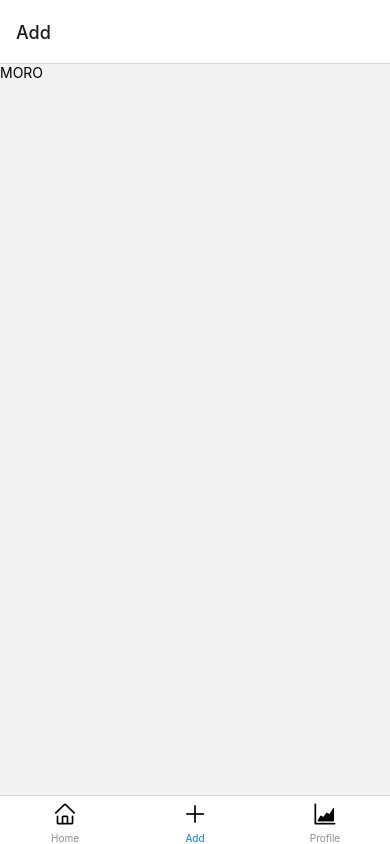
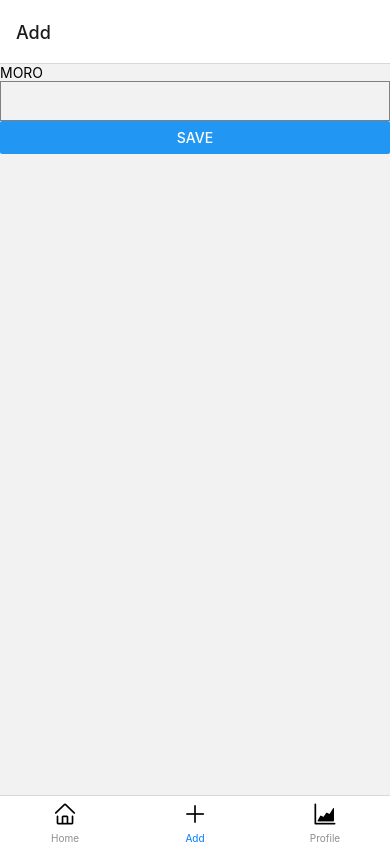
Before and after one commit to juhoohuj/mobile-project, a React Native app: screen /Add in a window 390 px wide. Built offline with nearby package versions, Linux system fonts and the light colour scheme.

Commit message:
async testing for adding execrices

```diff
--- a/components/AddScreen.js
+++ b/components/AddScreen.js
@@ -1,9 +1,52 @@
 import { View, Text } from "react-native";
+import AsyncStorage from '@react-native-async-storage/async-storage';
+import { useState, useEffect } from "react";
+import { Button } from "react-native";
+import { TextInput } from "react-native";
+
+
 
  const AddScreen = () => {
+    const [value, setValue] = useState("");
+    const [text, setText] = useState("");
+    const saveData = async (value) => {
+        try {
+            await AsyncStorage.setItem("test", JSON.stringify(value));
+          } catch (error) {
+            console.log(error);
+          }
+        };
+
+    const getData = async () => {
+        try {
+            const savedData = await AsyncStorage.getItem("test");
+            const currentData = JSON.parse(savedData);
+            console.log(currentData);
+            setText(currentData);
+
+        } catch (error) {
+            console.log(error);
+        }
+        };
+
+    function buttonPressed() {
+        saveData(value);
+        getData();
+    }
+
+
+
+
     return (
         <View>
             <Text>MORO</Text>
+            <TextInput
+                style={{ height: 40, borderColor: 'gray', borderWidth: 1 }}
+                onChangeText={text => setValue(text)}
+                value={value}
+            />
+            <Button title="Save" onPress={() => {buttonPressed()}}/>
+            <Text>{text}</Text>
         </View>
     )
  }
--- a/package.json
+++ b/package.json
@@ -9,6 +9,7 @@
     "web": "expo start --web"
   },
   "dependencies": {
+    "@react-native-async-storage/async-storage": "^1.17.12",
     "@react-navigation/bottom-tabs": "^6.5.7",
     "expo": "~48.0.9",
     "expo-status-bar": "~1.4.4",
```
Also changed, not shown: 1 other file (tests, documents, lock files or other folders).
